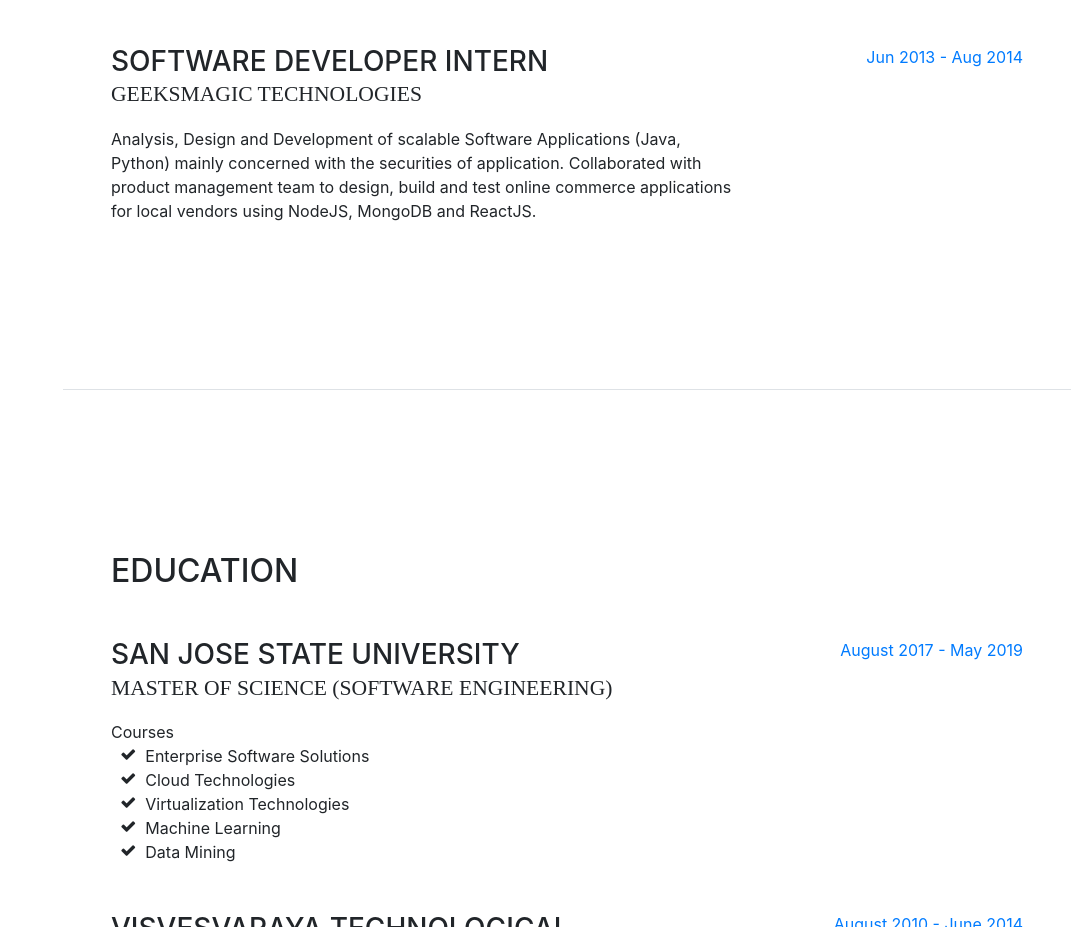
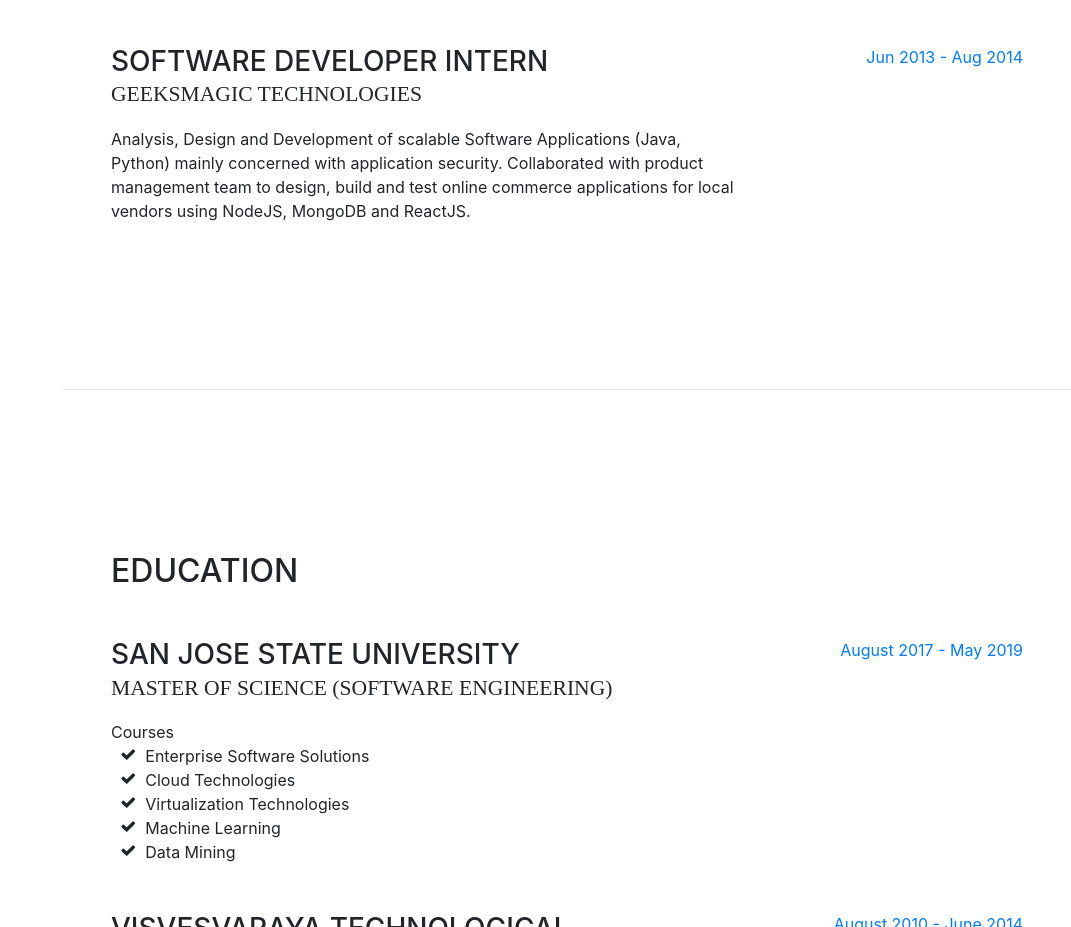
Before and after one commit to Sbk3824/sbk3824.github.io, a website with bundled scripts: page index.html in a window 1280 px wide. Shown: the part 1210-2137 px from the top of the page, without its empty margins (209-1280 px from the left). Built offline with nearby package versions, Linux system fonts and the light colour scheme; a web font is replaced by a local one.

Commit message:
Update index.html

```diff
--- a/index.html
+++ b/index.html
@@ -132,7 +132,7 @@
             <div class="resume-content mr-auto">
               <h3 class="mb-0">Software Developer Intern</h3>
               <div class="subheading mb-3">GeeksMagic Technologies</div>
-              <p>Analysis, Design and Development of scalable Software Applications (Java, Python) mainly concerned with the securities of application. Collaborated with product management team to design, build and test online commerce applications for local vendors using NodeJS, MongoDB and ReactJS.</p>
+              <p>Analysis, Design and Development of scalable Software Applications (Java, Python) mainly concerned with application security. Collaborated with product management team to design, build and test online commerce applications for local vendors using NodeJS, MongoDB and ReactJS.</p>
             </div>
             <div class="resume-date text-md-right">
               <span class="text-primary">Jun 2013 - Aug 2014</span>
```
